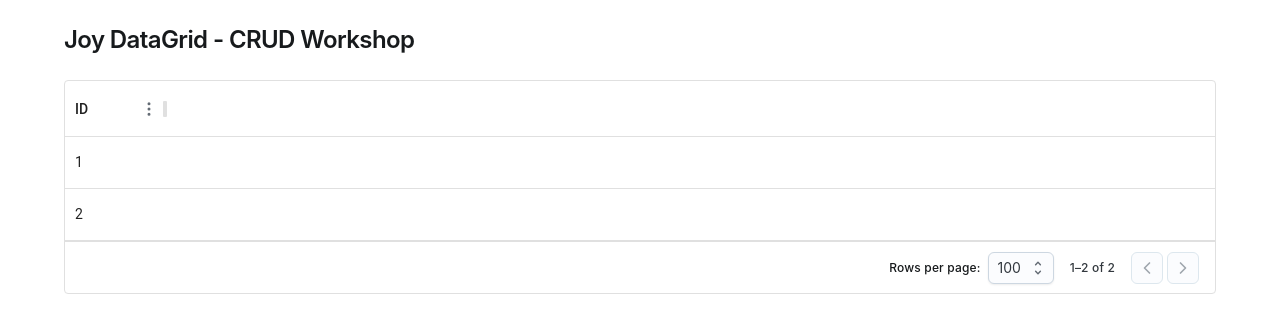
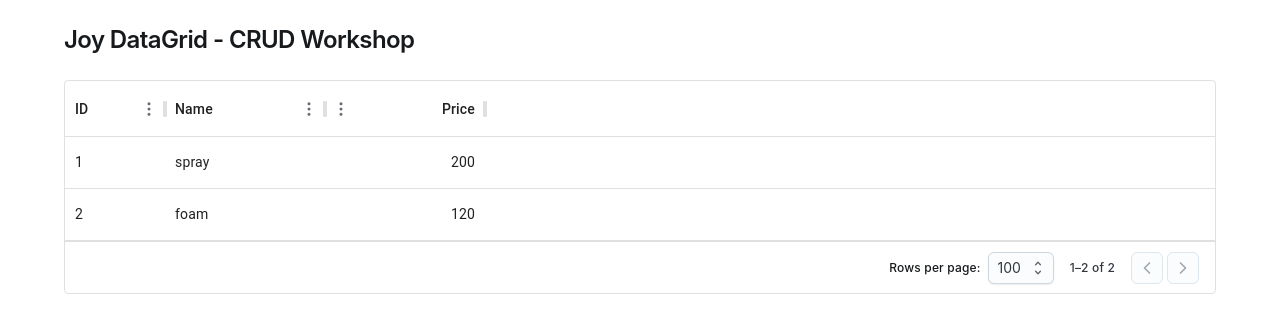
Before and after one commit to mui/workshop-joy-datagrid, a React (Vite) app: page / in a window 1280 px wide. Shown: the top 332 px of the page. Built offline with nearby package versions, Linux system fonts and the light colour scheme; what @mswjs/data would draw is missing.

Commit message:
basics: add another column that can be edited

```diff
--- a/src/App.jsx
+++ b/src/App.jsx
@@ -32,6 +32,19 @@ function App() {
             field: "id",
             headerName: "ID",
           },
+          {
+            field: "name",
+            headerName: "Name",
+            width: 160,
+            editable: true,
+          },
+          {
+            field: "price",
+            headerName: "Price",
+            width: 160,
+            editable: true,
+            type: "number",
+          },
         ]}
         rows={DATA}
         slots={joySlots} // to learn more about component slots, visit: https://mui.com/x/react-data-grid/components/#component-slots
```
